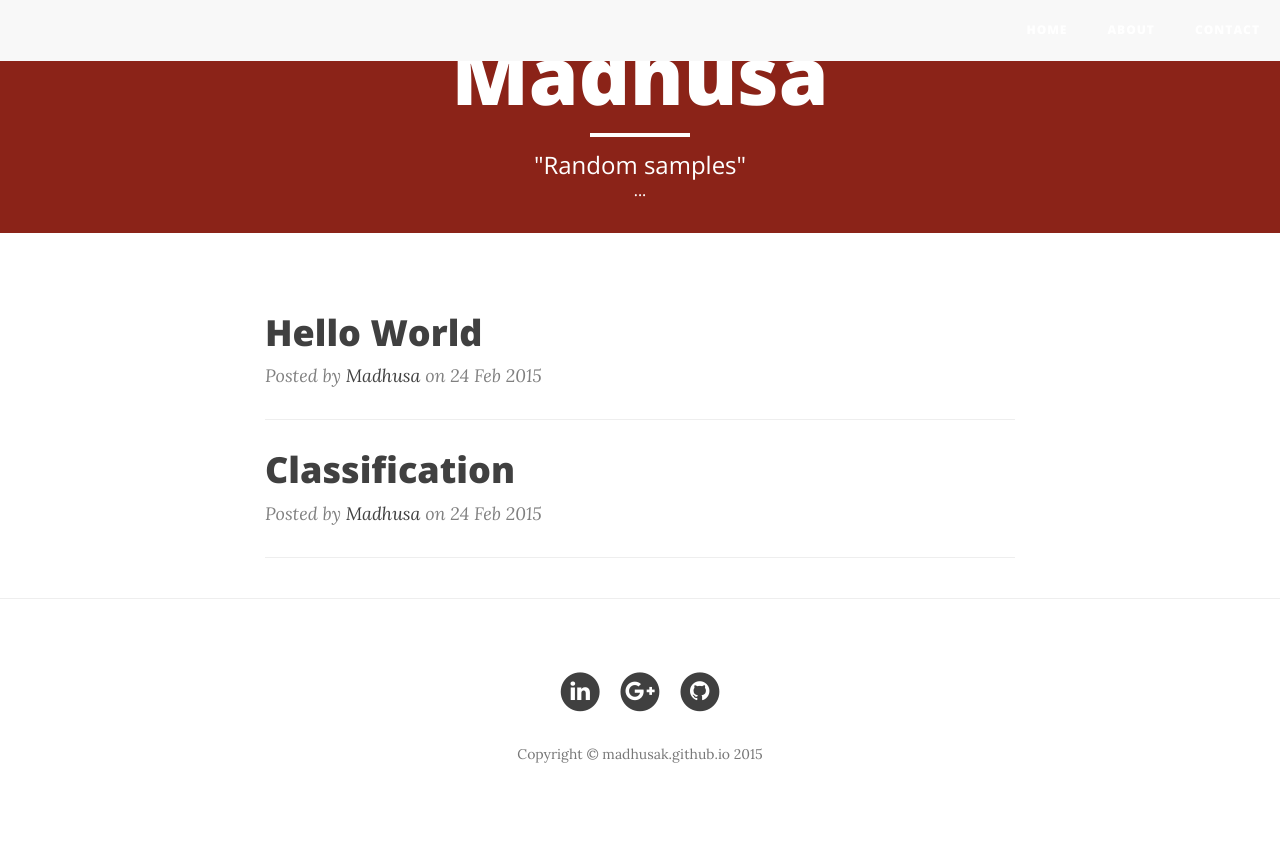
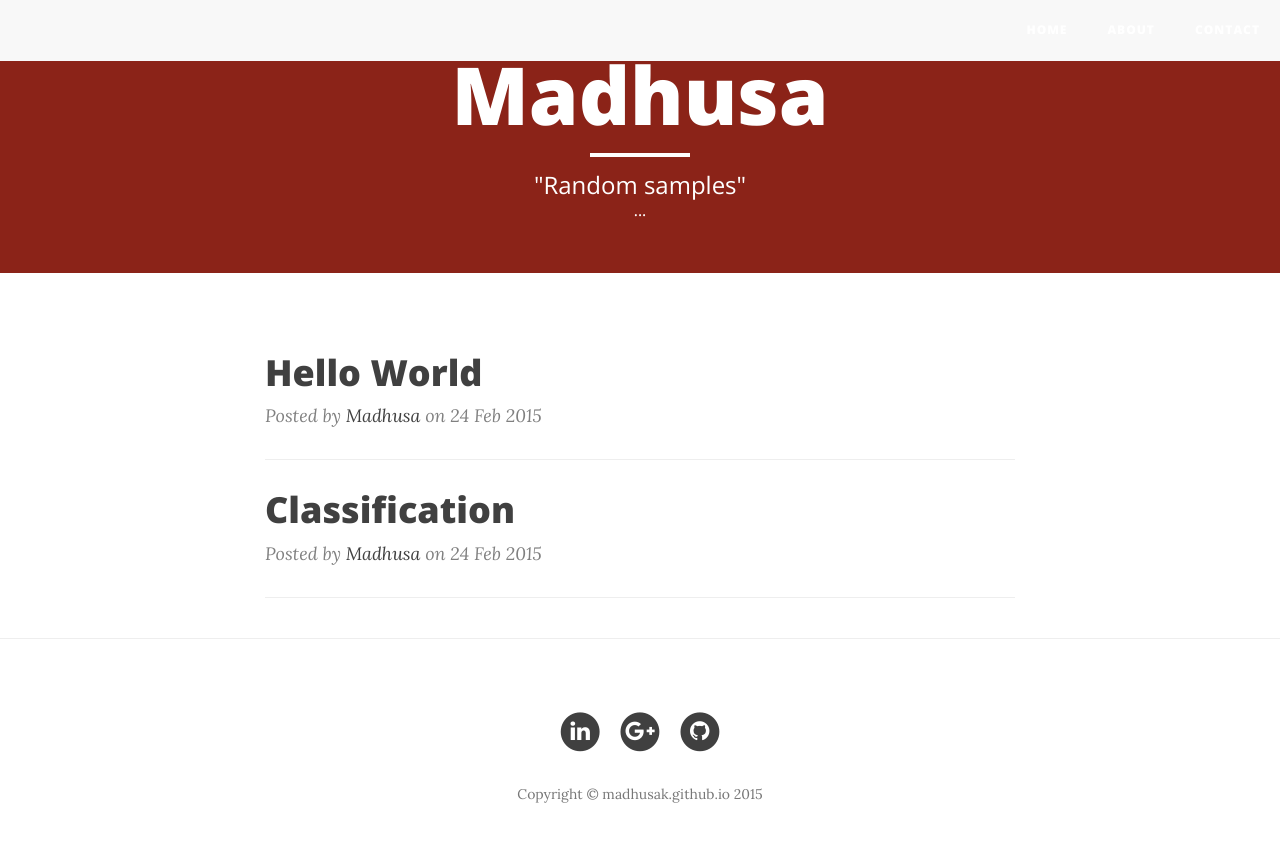
Before and after one commit to MadhusaK/Jekyll-blog, a Jekyll site: the page built from index.html, in a window 1280 px wide. Shown: the top 842 px of the page. Built offline with Jekyll 4.4.1, drawn with Linux system fonts in a browser that asks for light colours; nearby versions of some CDN libraries; Markdown is read by kramdown in place of the engine named in the settings.

Commit message:
More changes

```diff
--- a/css/clean-blog.css
+++ b/css/clean-blog.css
@@ -148,7 +148,7 @@ hr.small {
   .intro-header .site-heading,
   .intro-header .post-heading,
   .intro-header .page-heading {
-    padding: 30px 0;
+    padding: 50px 0 50px;
   }
 }
 .intro-header .site-heading,
```
